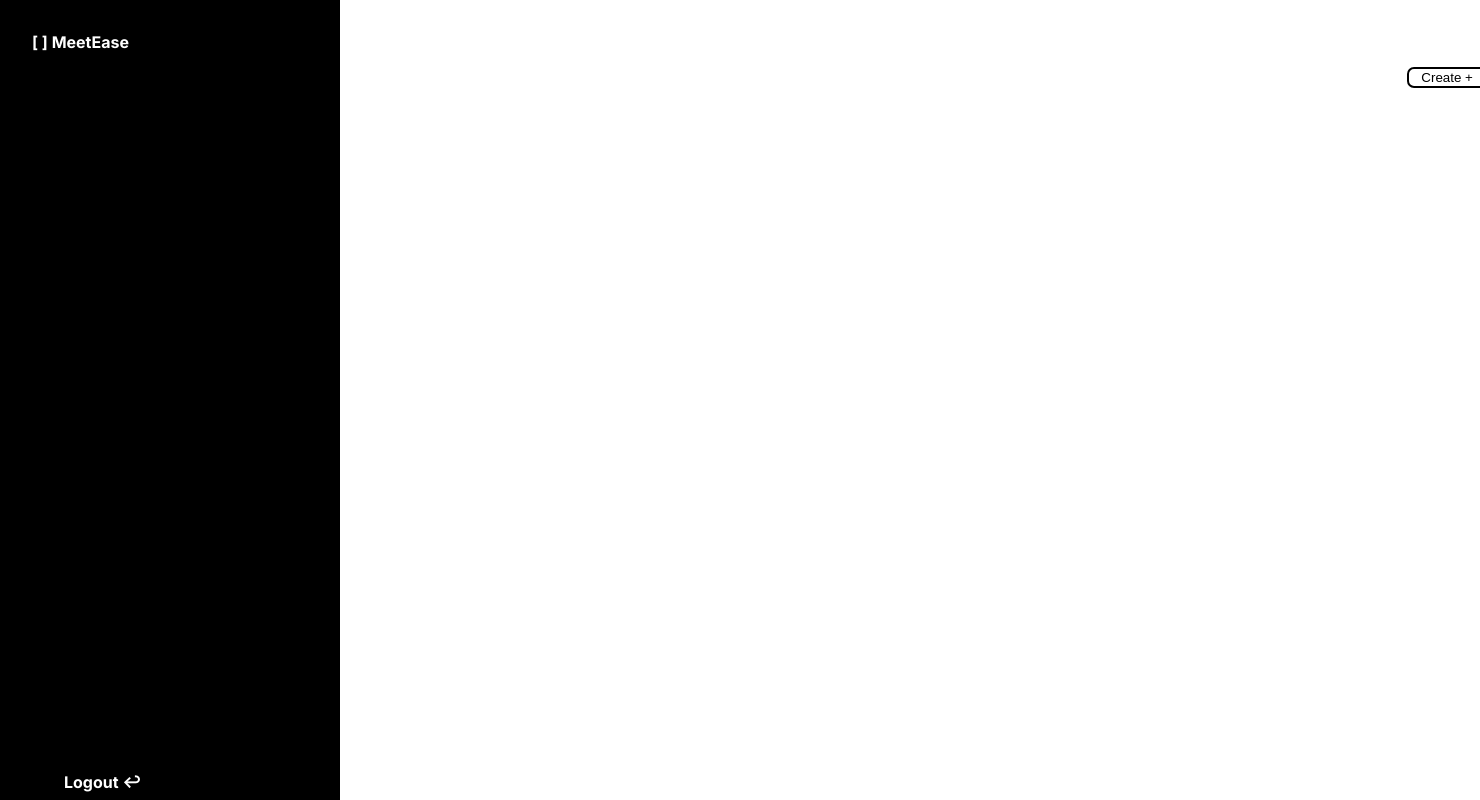
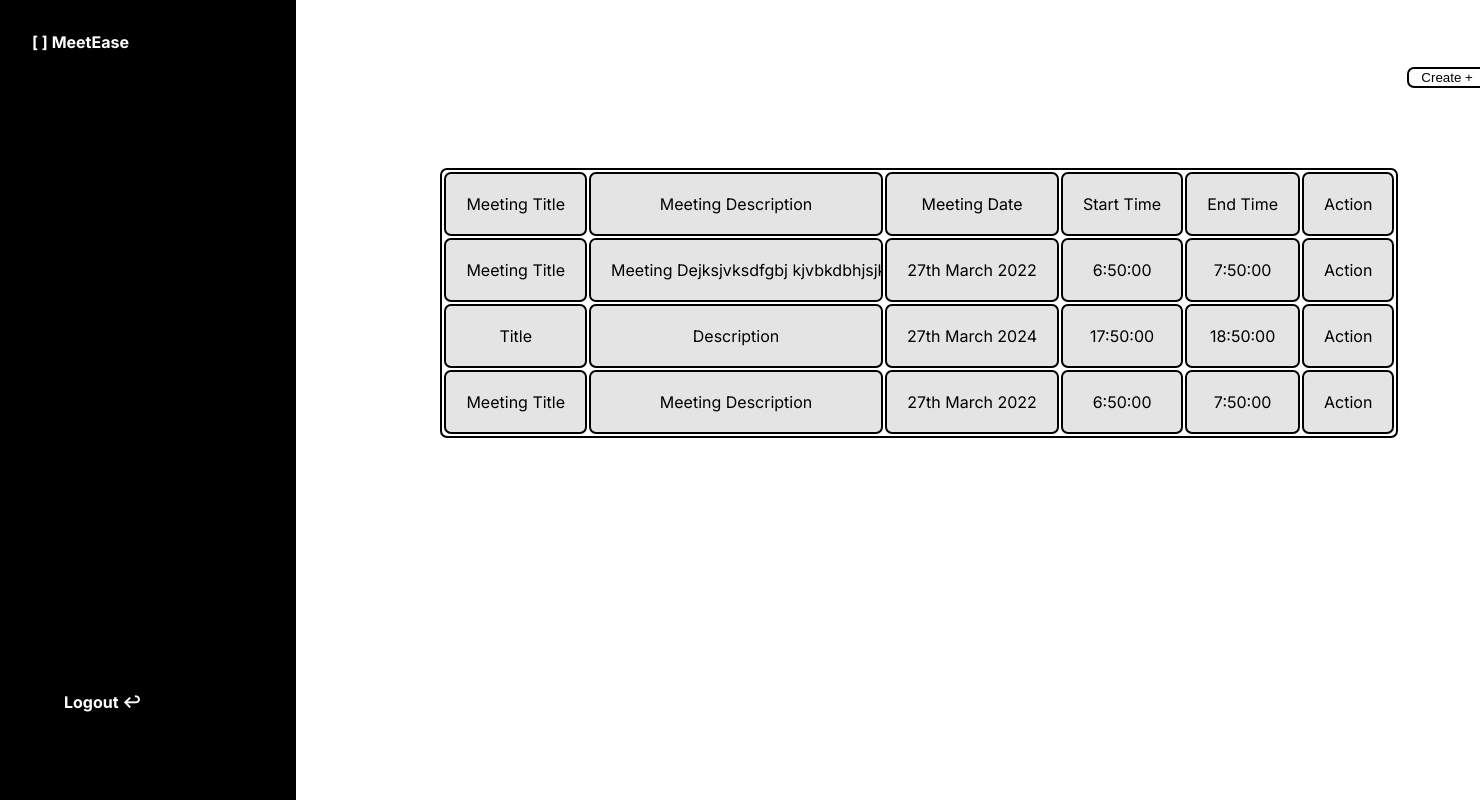
Before and after one commit to kw-aku/MeetEase-Team-6-, a PHP site: page /homepage.php in a window 1480 px wide. Run offline with PHP 8.4, Linux system fonts and the light colour scheme.

Commit message:
added initial meeting table styling

```diff
--- a/Css/homepage.css
+++ b/Css/homepage.css
@@ -1,11 +1,17 @@
 body{
     font-family: "Inter";
-    margin: 0;
+    margin: 0px;
+    padding: 0px;
 }
+
+input:hover{
+    cursor: pointer;
+}
+
 
 #left-side-content{
     float: left;
-    width: 23%;
+    width: 20%;
     height: 100vh;
     background-color: black;
 }
@@ -18,7 +24,7 @@ body{
 }
 
 #logout-btn{
-    margin-top: 45em;
+    margin-top: 80dvh;
     transition: .3s;
     padding-left: 4em;
     cursor: pointer;
@@ -84,8 +90,56 @@ body{
 .cancel-btn{
     position: absolute;
     font-size: 30px;
-    left: 38.4em;
-    top: 100px;
+    left: 550px;
+    top: 24px;
     cursor: pointer;
     transition: .3s;
 }
+
+#form_container{
+    position: absolute;
+    top: 100%;
+}
+
+.transparency {
+    background-color: rgba(249, 249, 249, 0.448);
+}
+
+
+
+/*css for the table*/
+table {
+    border-radius: 7px;
+    text-align: center;
+
+}
+
+td{
+
+    padding: 20px;
+    max-width: 250px;
+    overflow: auto;
+    max-height: 50px;
+    white-space: nowrap;
+    background-color: rgb(217,217,217,0.700);
+}
+
+tr{
+    border: 2px;
+
+}
+
+td,table {
+
+    border-radius: 7px;
+
+    border: 2px solid black;
+
+
+}
+
+#meeting_table {
+    margin-left: 100px;
+    margin-top: 10dvh;
+
+}
--- a/homepage.php
+++ b/homepage.php
@@ -10,7 +10,8 @@
         <title>Home Page</title>
     </head >
 
-    <body>
+    <body >
+
         <div id="left-side-content">
             <p id="team-logo">[ ] MeetEase</p>
             <p id="logout-btn">Logout &#8617 </p>
@@ -18,6 +19,8 @@
 
         <div id="right-side-content">
             <button onclick="showPopUp()" type="button" id="create-btn" style= "border-radius: 7px;">Create &#43</button>
+
+
 
             <!-- <form id="meeting-content" action="">
                 <p id="close-btn">&times</p>
@@ -27,9 +30,55 @@
                 <input type="time" id="end-time" name="end-time" placeholder="End Time"><br>
                 <input type="text" id="desc" name="desc" placeholder="Description">
             </form> -->
-            <div style="padding-right:300px; padding-left:300px;" >
-            <div id= "popup"style= "text-align: center; marngin-right: 0px; display: none; border:3px solid black ; border-radius:14px; box-shadow: 0px 0px 2dvw 0px ;  " >
-                <div style= "padding-right: 30px; padding-left: 30px; padding-top:30px; " >
+
+            <div name="meeting_table" id="meeting_table">
+            <table>
+                <!--table head-->
+                <tr>
+                <td>Meeting Title</td>
+                <td>Meeting Description</td>
+                <td>Meeting Date</td>
+                <td>Start Time</td>
+                <td>End Time</td>
+                <td>Action</td>
+                </tr>
+                <!--table head end-->
+                <tr>
+                <td>Meeting Title</td>
+                <td>Meeting Dejksjvksdfgbj kjvbkdbhjsjkbf jsbfjhsksbnfksjnfsjs jfsrfgsbygjsdfhnshjkgshcription</td>
+                <td>27th March 2022</td>
+                <td>6:50:00</td>
+                <td>7:50:00</td>
+                <td>Action</td>
+                </tr>
+
+                <tr>
+                <td>Title</td>
+                <td>Description</td>
+                <td>27th March 2024</td>
+                <td>17:50:00</td>
+                <td>18:50:00</td>
+                <td>Action</td>
+                </tr>
+                <tr>
+                <td>Meeting Title</td>
+                <td>Meeting Description</td>
+                <td>27th March 2022</td>
+                <td>6:50:00</td>
+                <td>7:50:00</td>
+                <td>Action</td>
+                </tr>
+            </table>
+        </div>
+
+
+
+
+
+            <div id="form_container" style=" margin-left: 250px; background-color:rgba(255, 255, 255); top: 90px;"  >
+
+              <div id= "popup"style= "text-align: center; display: none; border:2px solid black ; border-radius:14px; box-shadow: 0px 0px 100dvw 10px;  0px text-align: center; padding-right: 70px; padding-left: 70px; padding-top:30px;"; >
+
                     <div style= " text-align: center;">
                         <h1>Create Meeting!</h1>
                         <!--cancel button-->
@@ -37,15 +86,15 @@
                     </div>
                     <form method= "post" action= "meeting_action.php" name= "register_form" id= "register_form">
 
-                    <label>Title</label><br>
-                    <input type= "text" name= "meeting_title" id= "meeting_title"required style= "width: 441px; height: 52px; border-radius: 10px; border: solid black; text-align: center;"><br><br>
+                      <label style= "filter:none;">Title</label><br>
+                      <input type= "text" name= "meeting_title" id= "meeting_title"required style= "width: 441px; height: 52px; border-radius: 10px; border: solid black; text-align: center;"><br><br>
 
 
                       <label>Description</label><br>
                       <input type= "text" name= "description" id= "description"required style= "width: 441px; height: 52px; border-radius: 10px; border: solid black; text-align: center;"><br><br>
 
 
-                      <label>Venue</label>
+                      <label>Venue</label><br>
                       <input type= "text" name= "venue" id= "venue"required style= "width: 441px; height: 52px; border-radius: 10px; border: solid black; text-align: center;"><br><br>
 
 
@@ -54,19 +103,28 @@
                       <input type= "date" name= "date" id= "date" required style= "width: 441px; height: 52px; border-radius: 10px; border: solid black; text-align: center;"><br><br>
 
                       <label>Start Time</label>
-                      <input type= "time" name= "start_time" id= "start_time"  required style= "width: 139px; height: 52px; border-radius: 10px; border: solid black; text-align: center;">
+                      <input type= "time" name= "start_time" id= "start_time"  required style= "width: 136px; height: 52px; border-radius: 10px; border: solid black; text-align: center;">
 
                       <label style="left:10px">End Time</label>
-                      <input type= "time"  name= "end_time" id= "end_time" required style= "width: 139px; height: 52px; border-radius: 10px; border: solid black; text-align: center;"><br><br>
+                      <input type= "time"  name= "end_time" id= "end_time" required style= "width: 136px; height: 52px; border-radius: 10px; border: solid black; text-align: center;"><br><br>
 
 
-                      <input  id= "submit-btn" type= "submit" name= "submit_meeting"  id= "submit_meeting" value= "Submit" style= "width: 441px; height: 52px; border-radius: 7px; border: solid black; background-color: rgba(0, 0, 0, 0.778); color:rgba(255, 255, 255, 0.873)"><br><br>
+                      <input  id= "submit-btn" type= "submit" name= "submit_meeting"  id= "submit_meeting" value= "Submit" style= "width: 441px; height: 52px; border-radius: 7px; border: solid black; background-color: black; color:rgba(255, 255, 255, 0.873)"><br><br>
                     </form>
 
                   </div>
 
             </div>
+
+
+
+
             </div>
+
+            <!--form end-->
+
+
+
 
 
 
@@ -75,6 +133,7 @@
 
     <!--function for popup-->
     <script>
+
         function showPopUp(){
             var divId = document.getElementById("popup");
 
@@ -88,5 +147,12 @@
             if (divId.style.display === "block" ) {
             divId.style.display = "none";}
         }
+
+
+
+
+
+
+
     </script>
 </html>
```
